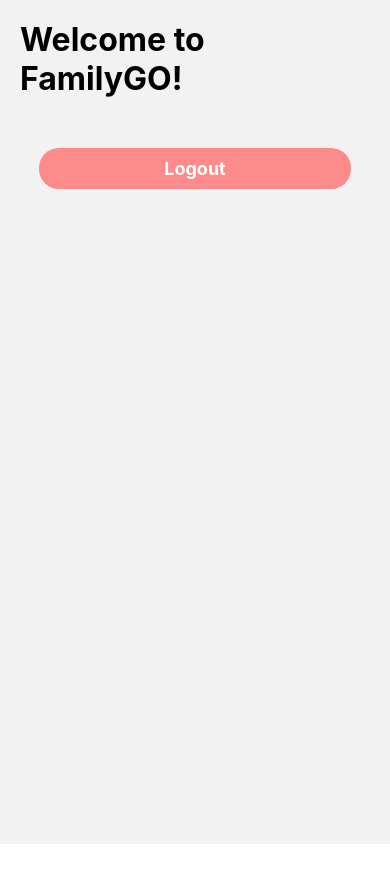
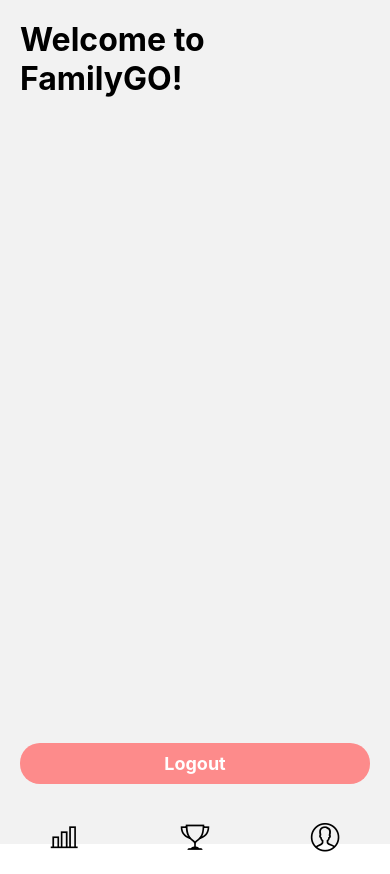
Before and after one commit to serdarresidovski/family, a React Native app: screen /WelcomeScreen in a window 390 px wide. Before the commit the page ends 844 px from the top, so only its background shows below. Built offline with nearby package versions, Linux system fonts and the light colour scheme.

Commit message:
Alis fungerande, för att Serdars blev fuckad

```diff
--- a/App.js
+++ b/App.js
@@ -3,7 +3,7 @@ import { createNativeStackNavigator } from '@react-navigation/native-stack';
 import WelcomeScreen from './screens/WelcomeScreen';
 import HomeScreen from './screens/HomeScreen';
 import ForgotPasswordScreen from './screens/ForgotPasswordScreen';
- import RegisterScreen from './screens/RegisterScreen';
+import RegisterScreen from './screens/RegisterScreen';
 
 const Stack = createNativeStackNavigator();
 
--- a/firebase.js
+++ b/firebase.js
@@ -20,7 +20,7 @@
 
 import { initializeApp } from "firebase/app";
 import { getAuth, createUserWithEmailAndPassword, signInWithEmailAndPassword, signOut } from "firebase/auth";
-
+import 'firebase/auth';
 
 const firebaseConfig = {
   apiKey: "AIzaSyAUdWnApggfSPXmdydHk11VH5J5G0qGHmc",
@@ -31,7 +31,6 @@ const firebaseConfig = {
   appId: "1:638705337573:web:c7b5b97eb62a76705b400c"
 };
 
-
 const app = initializeApp(firebaseConfig);
 const auth = getAuth(app);
 
--- a/package.json
+++ b/package.json
@@ -9,14 +9,18 @@
     "web": "expo start --web"
   },
   "dependencies": {
+    "@react-native-google-signin/google-signin": "^8.2.2",
     "@react-navigation/native": "^6.1.3",
     "@react-navigation/native-stack": "^6.9.9",
-    "expo": "~47.0.12",
+    "expo": "^48.0.4",
+    "expo-google-sign-in": "^11.0.0",
     "expo-status-bar": "~1.4.2",
     "firebase": "^9.17.1",
+    "firebase-auth": "^0.1.2",
     "nativewind": "^2.0.11",
     "react": "18.1.0",
     "react-native": "0.70.5",
+    "react-native-google-signin": "^2.1.1",
     "react-native-safe-area-context": "^4.4.1",
     "react-native-screens": "~3.18.0",
     "react-native-vector-icons": "^9.2.0",
--- a/screens/WelcomeScreen.js
+++ b/screens/WelcomeScreen.js
@@ -1,7 +1,8 @@
 import React, { useLayoutEffect } from "react";
 import { useNavigation } from "@react-navigation/native";
-import { SafeAreaView, Text, TouchableOpacity } from "react-native";
+import { SafeAreaView, Text, TouchableOpacity, View } from "react-native";
 import { firebase } from "../firebase";
+import EvilIcons from '@expo/vector-icons/EvilIcons';
 
 const WelcomeScreen = () => {
   const navigation = useNavigation();
@@ -21,22 +22,22 @@ const WelcomeScreen = () => {
     });
   };
 
-
   return (
     <SafeAreaView style={{ flex: 1 }}>
+      <View style={{ flex: 1 }}>
         <Text style={{ fontSize: 32, fontWeight: "bold", margin: 20 }}>
           Welcome to FamilyGO!
         </Text>
+      </View>
+
+      <View style={{ marginHorizontal: 20, marginBottom: 10 }}>
         <TouchableOpacity
           onPress={handleLogout}
           style={{
             backgroundColor: "#fd8b8b",
-          marginTop: 30,
-          marginLeft: "auto",
-          marginRight: "auto",
             padding: 10,
             borderRadius: 20,
-          width: "80%",
+            width: "100%",
           }}
         >
           <Text
@@ -50,6 +51,21 @@ const WelcomeScreen = () => {
             Logout
           </Text>
         </TouchableOpacity>
+      </View>
+      <View style={{ height: 10, marginVertical: 20, paddingBottom: 10 }}>
+        <View style={{ flexDirection: 'row', justifyContent: 'space-around', height: 60 }}>
+          <TouchableOpacity style={{ alignItems: 'center' }}>
+            <EvilIcons name="chart" size={42} color="black" />
+          </TouchableOpacity>
+          <TouchableOpacity style={{ alignItems: 'center' }}>
+            <EvilIcons name="trophy" color="black" size={42}/>
+          </TouchableOpacity>
+          <TouchableOpacity style={{ alignItems: 'center' }}>
+            <EvilIcons name="user" size={42} color="black" />
+          </TouchableOpacity>
+        </View>
+      </View>
+
     </SafeAreaView>
   );
 };
--- a/screens/registerScreen.js
+++ b/screens/registerScreen.js
@@ -5,12 +5,18 @@ import { SafeAreaView } from "react-native-safe-area-context";
 import FontAwesome from "@expo/vector-icons/FontAwesome";
 import { firebase } from "../firebase";
 
-const HomeScreen = () => {
+
+
+
+
+
+const RegisterScreen = () => {
   const navigation = useNavigation();
   const [name, setName] = useState("");
   const [email, setEmail] = useState("");
   const [password, setPassword] = useState("");
   const [registerStatus, setRegisterStatus] = useState("");
+
 
   useLayoutEffect(() => {
     navigation.setOptions({
@@ -18,9 +24,16 @@ const HomeScreen = () => {
     });
   }, []);
 
+
   const handleRegister = () => {
     const emailRegex = /\S+@\S+\.\S+/;
     const passwordRegex = /^(?=.*[A-Za-z])(?=.*\d)(?=.*[@$!%*?&])[A-Za-z\d@$!%*?&]{8,}$/;
+
+    if (name.trim().length === 0) {
+      setRegisterStatus("Mannen skriv ditt namn!");
+      return;
+    }
+
 
     if (!emailRegex.test(email)) {
       setRegisterStatus("Please enter a valid email address");
@@ -35,17 +48,21 @@ const HomeScreen = () => {
 
     }
 
+
     firebase
       .createUserWithEmailAndPassword(firebase.auth, email, password)
+
       .then(() => {
         navigation.replace("WelcomeScreen");
+        console.log("User registered successfully");
         setRegisterStatus("Registration successful");
-        console.log("User registered successfully");
       })
       .catch((error) => {
         setRegisterStatus("This email is already in use");
       });
   };
+
+
 
 
 
@@ -58,11 +75,13 @@ const HomeScreen = () => {
         Family<Text className="text-[#32bea6] font-semibold text-4xl">GO</Text>
       </Text>
 
+
       <View className="bg-[#ffe0d5] h-screen flex mt-[30%] items-center">
       <View className="bg-slate-100 h-fit rounded-3xl p-10">
         <Text className="text-3xl font-semibold text-slate-400 mb-5 self-center">
           Register
         </Text>
+
 
 
         <TextInput
@@ -80,6 +99,7 @@ const HomeScreen = () => {
           onChangeText={setEmail}
         />
 
+
         <TextInput
           color="#64748b"
           placeholder="Enter your password"
@@ -89,6 +109,7 @@ const HomeScreen = () => {
           onChangeText={setPassword}
           />
 
+
         {registerStatus ? (
           <View className="mt-3 px-4 flex justify-center items-center rounded-3xl">
           <Text className="w-52 self-center " style={{ color: registerStatus.startsWith("Registration successful") ? "green" : "red"}}>
@@ -96,6 +117,7 @@ const HomeScreen = () => {
           </Text>
           </View>
         ) : null}
+
 
     <Pressable
       onPress={handleRegister}
@@ -116,6 +138,12 @@ const HomeScreen = () => {
   onPress={() => navigation.navigate("HomeScreen")}
   className="rounded-3xl h-12 w-64 flex justify-center items-center bg-[#449dc0]"
 >
+
+
+
+
+
+
   <Text style={{ color: "white", fontSize: 18, fontWeight: "bold" }}>
     Already a user?
   </Text>
@@ -126,4 +154,5 @@ const HomeScreen = () => {
 );
 };
 
-export default HomeScreen;
+
+export default RegisterScreen;
```
Also changed, not shown: 2 other files (tests, documents, lock files or other folders). Lines whose indentation alone changed are shown as unchanged.
